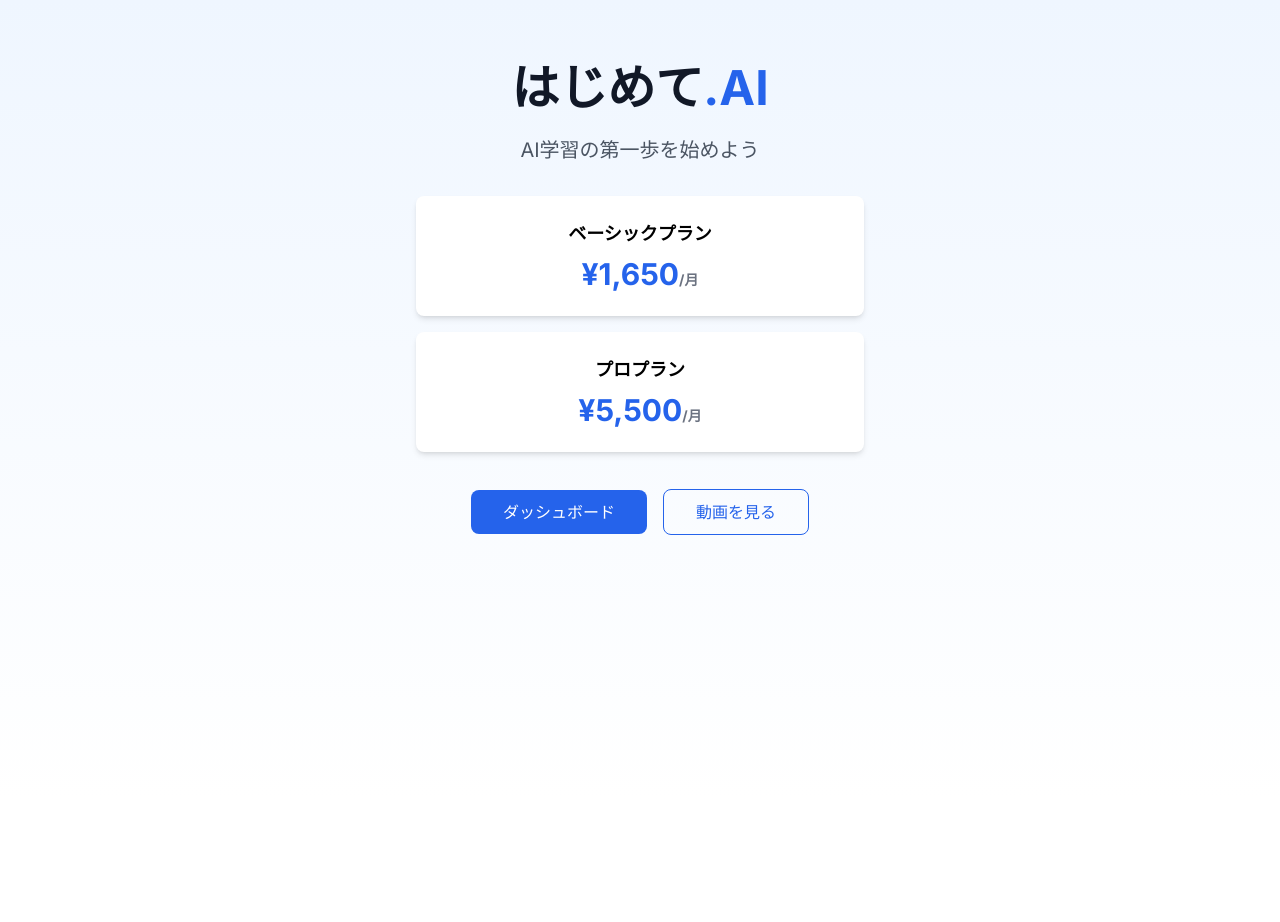
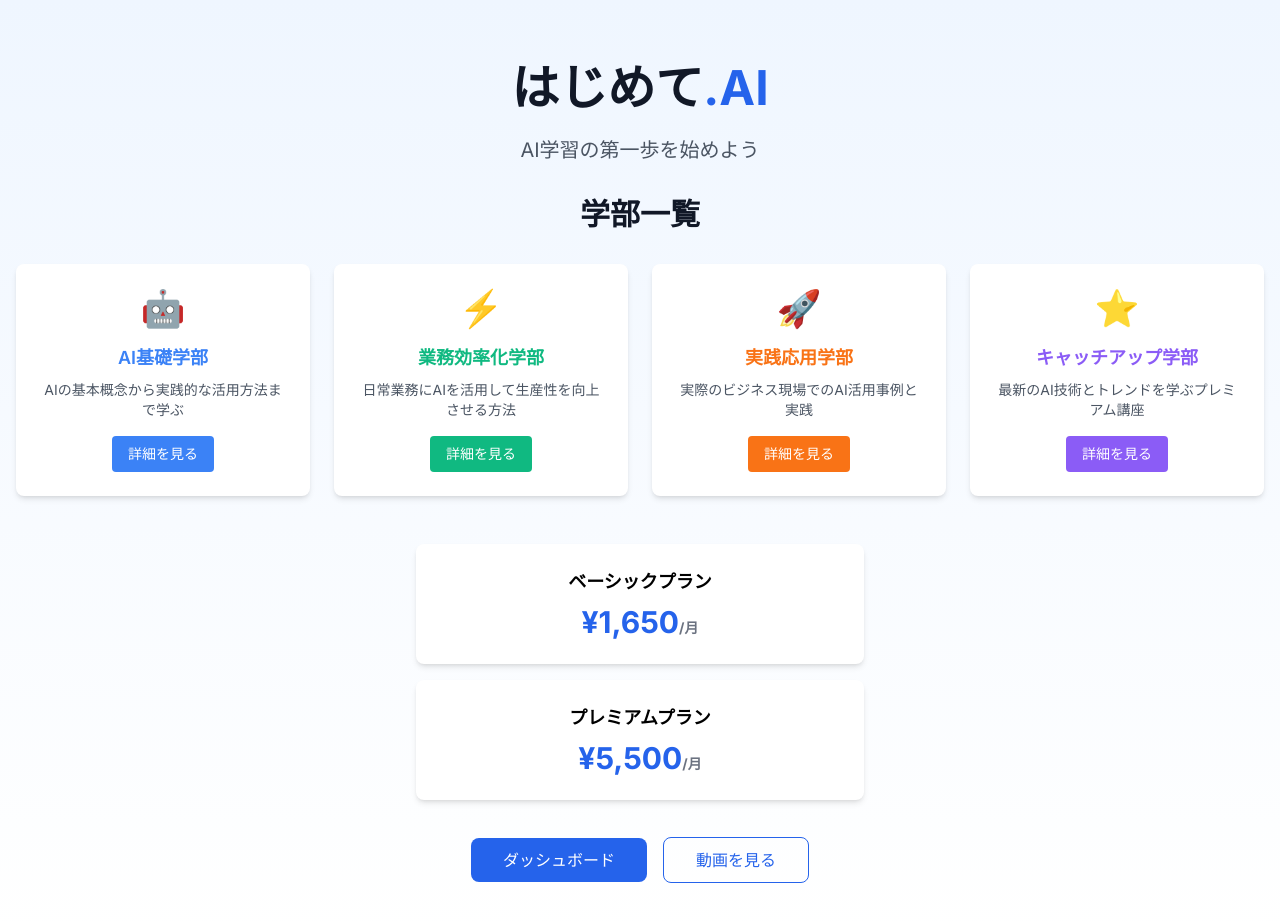
Before and after one commit to okumurakoki/hajimete-ai, a Next.js app: page / in a window 1280 px wide. Shown: the top 922 px of the page. Before the commit the page ends 800 px from the top, so only its background shows below. Built offline with nearby package versions, Linux system fonts and the light colour scheme.

Commit message:
Update page.tsx

```diff
--- a/src/app/page.tsx
+++ b/src/app/page.tsx
@@ -1,8 +1,49 @@
   import Link from 'next/link'
 
   export default function Home() {
+    const departments = [
+      {
+        id: '1',
+        name: 'AI基礎学部',
+        slug: 'ai-basics',
+        description: 'AIの基本概念から実践的な活用方法まで学ぶ',
+        colorPrimary: '#3B82F6',
+        icon: '🤖',
+        accessLevel: 'basic'
+      },
+      {
+        id: '2',
+        name: '業務効率化学部',
+        slug: 'productivity',
+        description:
+  '日常業務にAIを活用して生産性を向上させる方法',
+        colorPrimary: '#10B981',
+        icon: '⚡',
+        accessLevel: 'basic'
+      },
+      {
+        id: '3',
+        name: '実践応用学部',
+        slug: 'practical-application',
+        description: '実際のビジネス現場でのAI活用事例と実践',
+        colorPrimary: '#F97316',
+        icon: '🚀',
+        accessLevel: 'basic'
+      },
+      {
+        id: '4',
+        name: 'キャッチアップ学部',
+        slug: 'catchup',
+        description: '最新のAI技術とトレンドを学ぶプレミアム講座',
+        colorPrimary: '#8B5CF6',
+        icon: '⭐',
+        accessLevel: 'premium'
+      }
+    ]
+
     return (
-    <main className="min-h-screen bg-gradient-to-b from-blue-50 to-white">
+      <main className="min-h-screen bg-gradient-to-b from-blue-50
+  to-white">
         <div className="container mx-auto px-4 py-16">
           <div className="text-center">
             <h1 className="text-5xl font-bold text-gray-900 mb-6">
@@ -11,21 +52,64 @@ export default function Home() {
             <p className="text-xl text-gray-600 mb-8">
               AI学習の第一歩を始めよう
             </p>
+
+            {/* 4学部セクション */}
+            <div className="mb-12">
+              <h2 className="text-3xl font-bold text-gray-900
+  mb-8">学部一覧</h2>
+              <div className="grid grid-cols-1 md:grid-cols-2
+  lg:grid-cols-4 gap-6">
+                {departments.map((dept) => (
+                  <div key={dept.id} className="bg-white p-6
+  rounded-lg shadow-md hover:shadow-lg transition-shadow">
+                    <div className="text-4xl
+  mb-4">{dept.icon}</div>
+                    <h3 className="text-lg font-semibold mb-2"
+  style={{color: dept.colorPrimary}}>
+                      {dept.name}
+                    </h3>
+                    <p className="text-gray-600 text-sm
+  mb-4">{dept.description}</p>
+                    <Link
+                      href={`/${dept.slug}`}
+                      className="inline-block px-4 py-2 rounded
+  text-white text-sm"
+                      style={{backgroundColor: dept.colorPrimary}}
+                    >
+                      詳細を見る
+                    </Link>
+                  </div>
+                ))}
+              </div>
+            </div>
+
             <div className="space-y-4 mb-12">
-            <div className="bg-white p-6 rounded-lg shadow-md max-w-md mx-auto">
-              <h3 className="text-lg font-semibold mb-2">ベーシックプラン</h3>
-              <p className="text-3xl font-bold text-blue-600">¥1,650<span className="text-sm text-gray-500">/月</span></p>
+              <div className="bg-white p-6 rounded-lg shadow-md
+  max-w-md mx-auto">
+                <h3 className="text-lg font-semibold
+  mb-2">ベーシックプラン</h3>
+                <p className="text-3xl font-bold
+  text-blue-600">¥1,650<span className="text-sm
+  text-gray-500">/月</span></p>
               </div>
-            <div className="bg-white p-6 rounded-lg shadow-md max-w-md mx-auto">
-              <h3 className="text-lg font-semibold mb-2">プロプラン</h3>
-              <p className="text-3xl font-bold text-blue-600">¥5,500<span className="text-sm text-gray-500">/月</span></p>
+              <div className="bg-white p-6 rounded-lg shadow-md
+  max-w-md mx-auto">
+                <h3 className="text-lg font-semibold
+  mb-2">プレミアムプラン</h3>
+                <p className="text-3xl font-bold
+  text-blue-600">¥5,500<span className="text-sm
+  text-gray-500">/月</span></p>
               </div>
             </div>
             <div className="space-x-4">
-            <Link href="/dashboard" className="bg-blue-600 text-white px-8 py-3 rounded-lg hover:bg-blue-700 transition-colors">
+              <Link href="/dashboard" className="bg-blue-600
+  text-white px-8 py-3 rounded-lg hover:bg-blue-700
+  transition-colors">
                 ダッシュボード
               </Link>
-            <Link href="/videos" className="border border-blue-600 text-blue-600 px-8 py-3 rounded-lg hover:bg-blue-50 transition-colors">
+              <Link href="/videos" className="border
+  border-blue-600 text-blue-600 px-8 py-3 rounded-lg
+  hover:bg-blue-50 transition-colors">
                 動画を見る
               </Link>
             </div>
```
Lines whose indentation alone changed are shown as unchanged.
